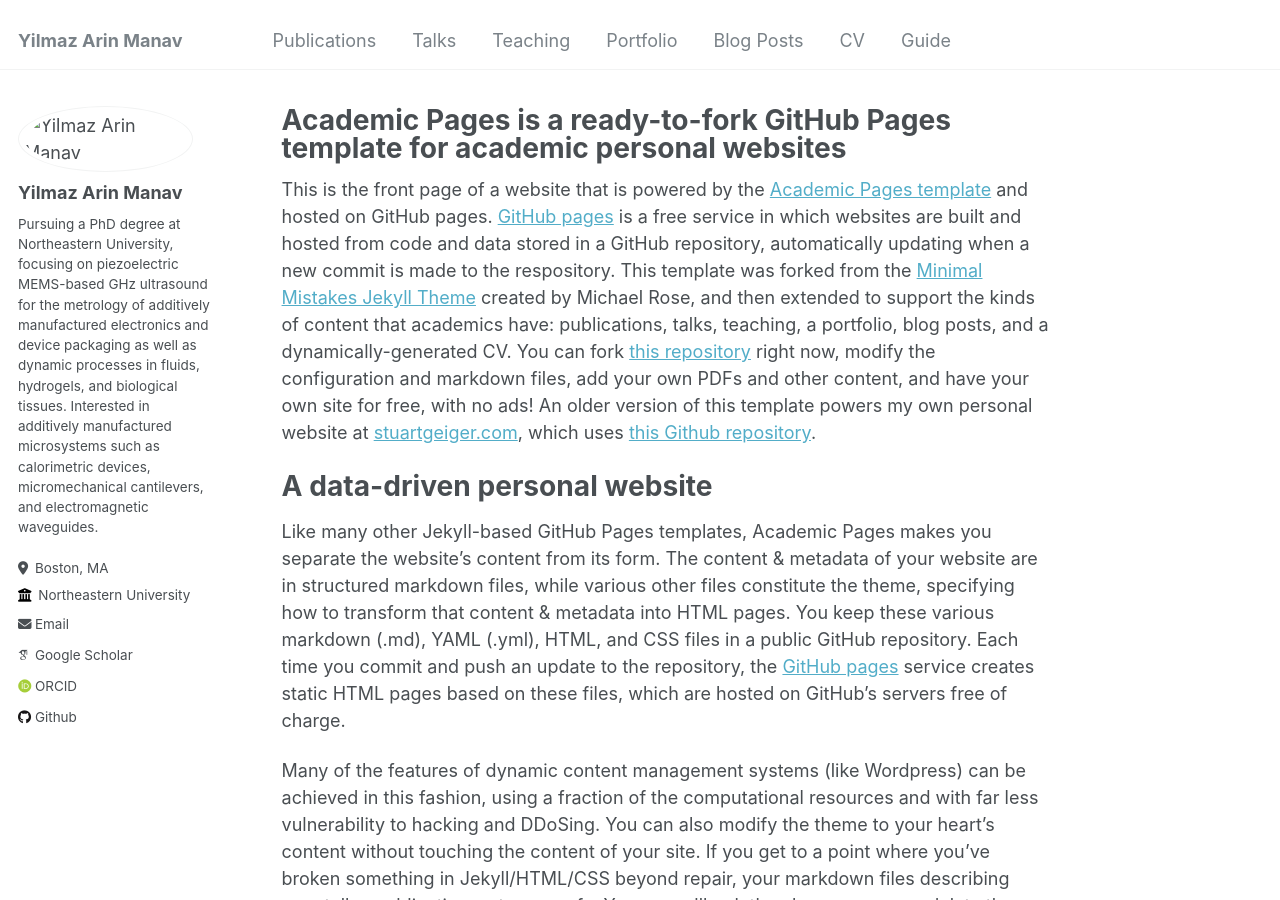
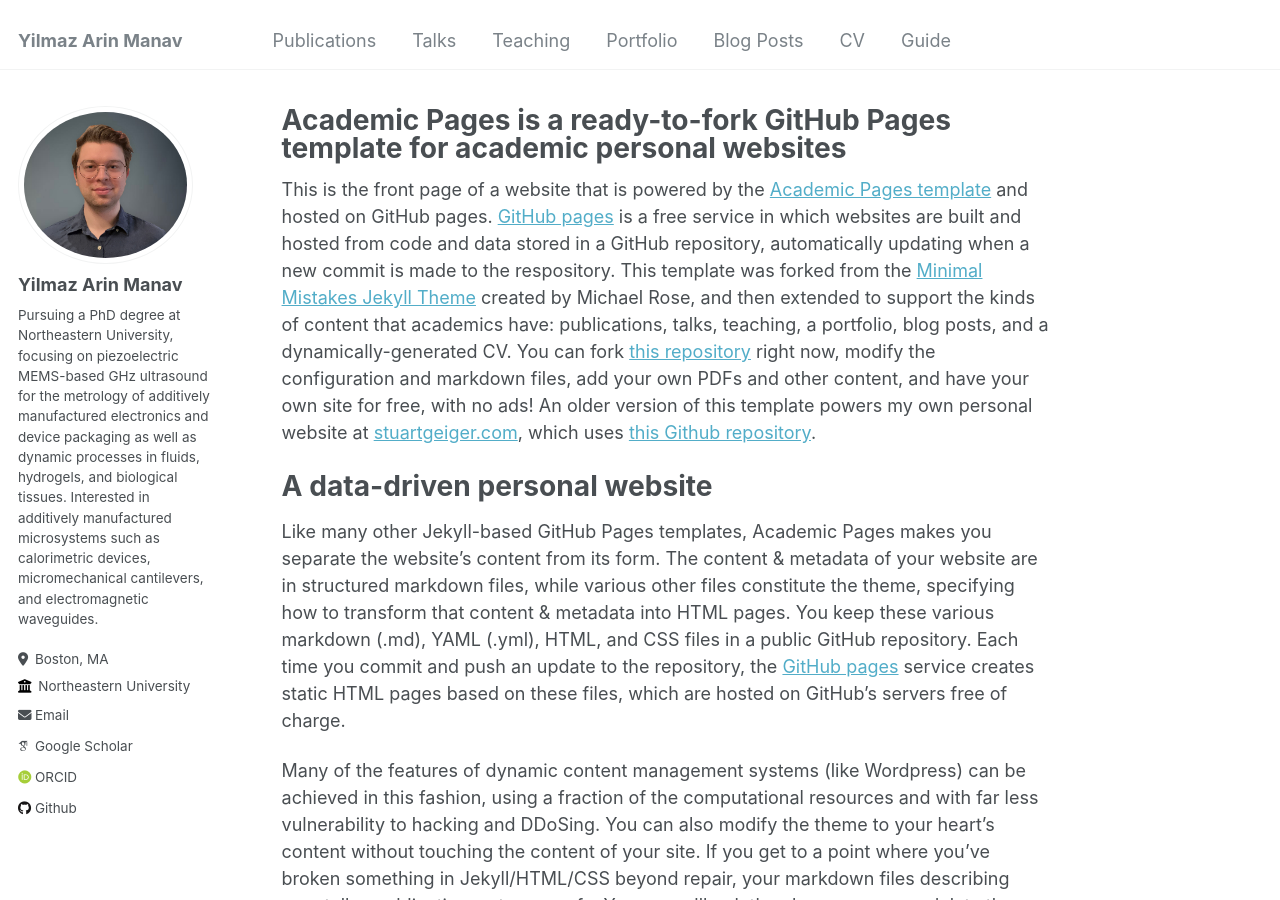
Before and after one commit to arinmanav/arinmanav.github.io, a Jekyll site: the page built from _pages/about.md, in a window 1280 px wide and 900 px high. Built offline with Jekyll 4.4.1, drawn with Linux system fonts in a browser that asks for light colours; some web fonts are replaced.

```diff
--- a/_config.yml
+++ b/_config.yml
@@ -21,7 +21,7 @@ repository               : "academicpages/academicpages.github.io"
 #               Additional customization can be done by editing /_includes/author-profile.html
 author:
   # Biographic information
-  avatar           : "/Users/arinmanav/Website/images/Profile_Picture.jpg"
+  avatar           : "Profile_Picture.jpg"
   name             : "Yilmaz Arin Manav"
   pronouns         : # example: "she/her"
   bio              : "Pursuing a PhD degree at Northeastern University, focusing on piezoelectric MEMS-based GHz ultrasound for the metrology of additively manufactured electronics and device packaging as well as dynamic processes in fluids, hydrogels, and biological tissues. Interested in additively manufactured microsystems such as calorimetric devices, micromechanical cantilevers, and electromagnetic waveguides."
```
